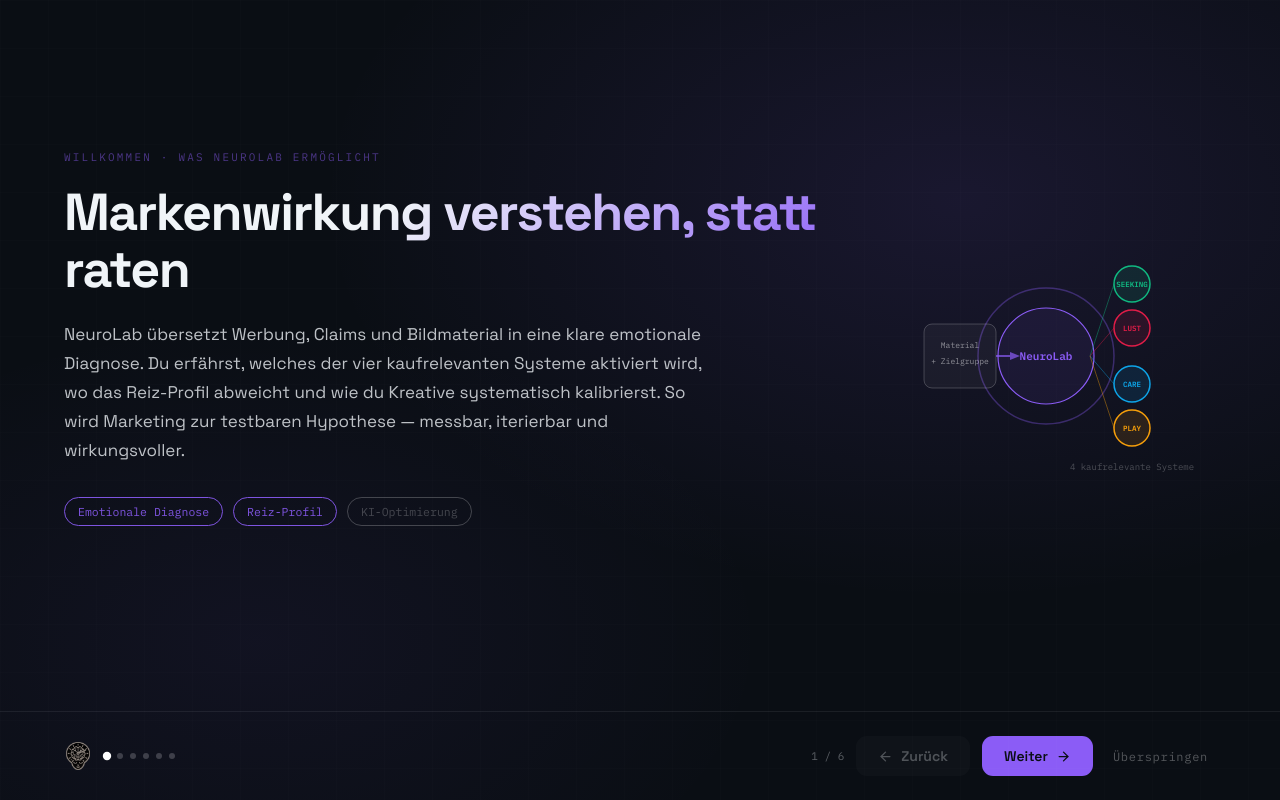
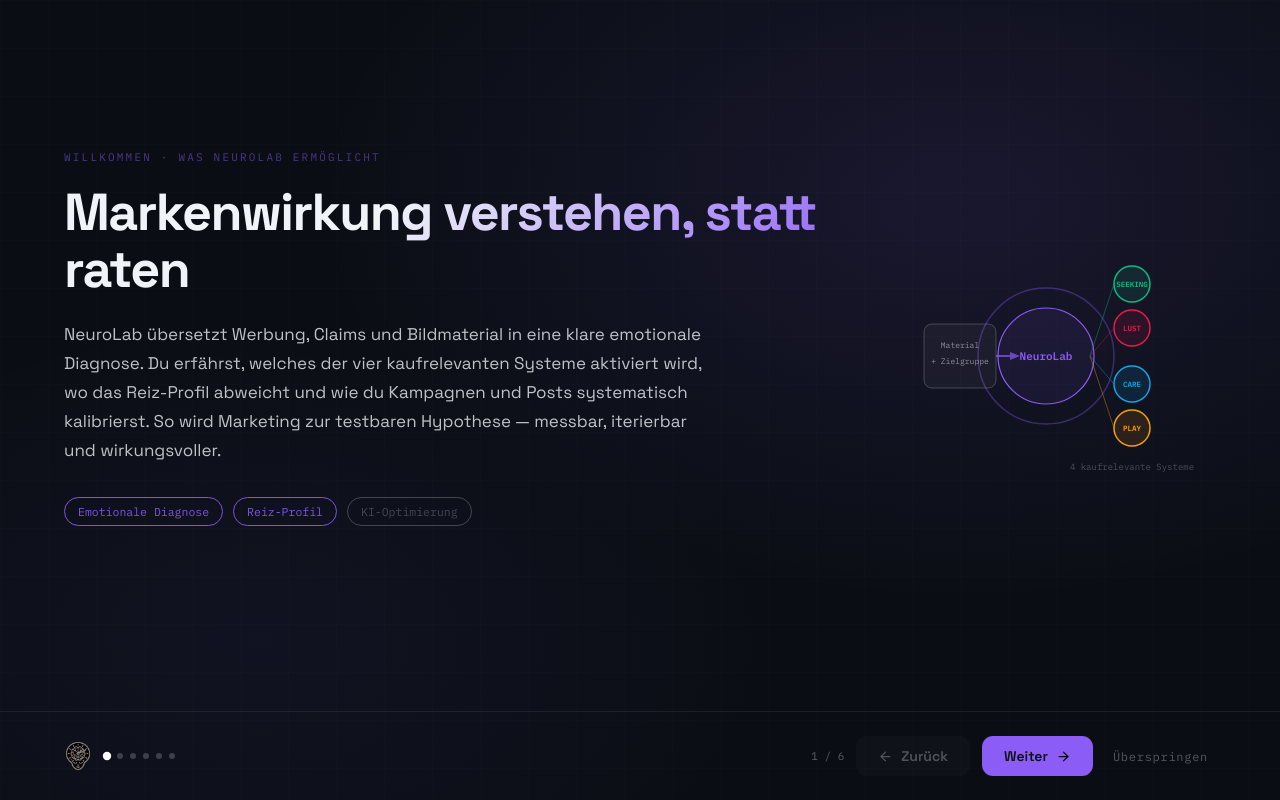
Before and after one commit to oliviajools/provoid-neurolab, a React (Vite) app: page / in a window 1280 px wide. Shown: the top 800 px of the page. Built offline with nearby package versions, Linux system fonts and the light colour scheme.

Commit message:
feat: update welcome slide copy to 'Kampagnen und Posts'

```diff
--- a/src/App.jsx
+++ b/src/App.jsx
@@ -548,7 +548,7 @@
   {
     eyebrow: "Willkommen · Was NeuroLab ermöglicht",
     heading: "Markenwirkung verstehen, statt raten",
-    body: "NeuroLab übersetzt Werbung, Claims und Bildmaterial in eine klare emotionale Diagnose. Du erfährst, welches der vier kaufrelevanten Systeme aktiviert wird, wo das Reiz-Profil abweicht und wie du Kreative systematisch kalibrierst. So wird Marketing zur testbaren Hypothese — messbar, iterierbar und wirkungsvoller.",
+    body: "NeuroLab übersetzt Werbung, Claims und Bildmaterial in eine klare emotionale Diagnose. Du erfährst, welches der vier kaufrelevanten Systeme aktiviert wird, wo das Reiz-Profil abweicht und wie du Kampagnen und Posts systematisch kalibrierst. So wird Marketing zur testbaren Hypothese — messbar, iterierbar und wirkungsvoller.",
     pills: [
       { label: "Emotionale Diagnose", color: "#8B5CF6" },
       { label: "Reiz-Profil", color: "#8B5CF6" },
```
